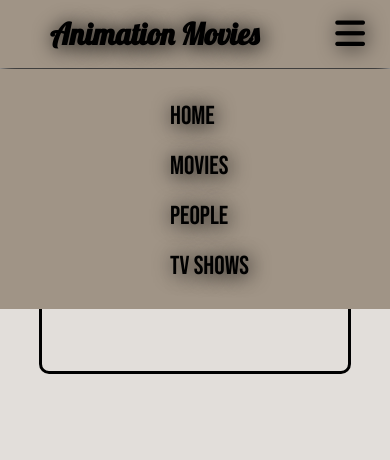
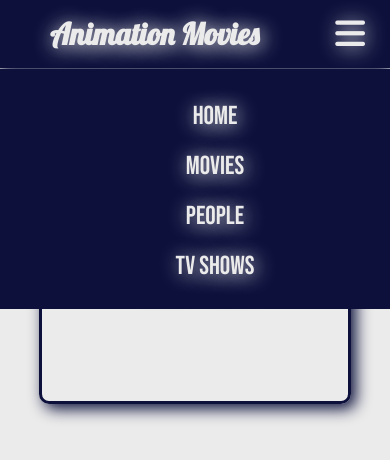
Before and after one commit to sohaali710/anime-movies-website, a plain HTML site: page pages/movies.html in a window 390 px wide. Both pictures are taken after a click on the element 350 px from the left and 35 px from the top of the page. Drawn offline with Linux system fonts and the light colour scheme; a web font is replaced by a local one.

Commit message:
change colors

```diff
--- a/pages/movies.html
+++ b/pages/movies.html
@@ -6,6 +6,7 @@
     <meta http-equiv="X-UA-Compatible" content="IE=edge">
     <meta name="viewport" content="width=device-width, initial-scale=1.0">
     <title>Movies</title>
+    <link rel="shortcut icon" href="../assets/paw-solid.svg" type="image/x-icon">
 
     <!-- google fonts -->
     <link rel="preconnect" href="https://fonts.googleapis.com">
--- a/style.css
+++ b/style.css
@@ -1,21 +1,25 @@
+:root {
+    --dark-blue: #0C103B;
+    --light-gray: rgb(235, 235, 235);
+}
+
 * {
     margin: 0;
     box-sizing: border-box;
 }
 
 body {
-    /* background-color: rgb(176, 196, 222,.2); */
-    background-color: rgb(160, 148, 134, .3);
+    color: var(--dark-blue);
+    background-color: var(--light-gray);
 
     height: 100vh;
-    /* color: #0C103B; */
+
 }
 
 nav {
     font-family: 'Bebas Neue', cursive;
 
-    /* background-color: #8da5e2; */
-    background-color: #a09486;
+    background-color: var(--dark-blue);
 
     width: 100%;
 
@@ -29,8 +33,7 @@ nav {
 
     font-size: 26px;
 
-    box-shadow: 0 5px 15px black;
-
+    box-shadow: 0 5px 15px var(--dark-blue);
 }
 
 
@@ -45,10 +48,9 @@ nav {
 
 .logo a {
     text-decoration: none;
-    /* color: #0C103B; */
-    color: black;
+    color: var(--light-gray);
 
-    text-shadow: 2px 2px 20px black;
+    text-shadow: 2px 2px 20px var(--light-gray);
 
     display: inline-block;
     transition: all .5s ease;
@@ -78,11 +80,11 @@ nav ul li {
 
 nav ul li a {
     text-decoration: none;
-    color: black;
+    color: var(--light-gray);
 
     padding: 2px 5px;
 
-    text-shadow: 2px 2px 20px black;
+    text-shadow: 2px 2px 20px var(--light-gray);
 
     transition: all .5s ease;
 
@@ -90,8 +92,8 @@ nav ul li a {
 }
 
 nav ul li a:hover {
-    color: aliceblue;
-    border: 2px solid aliceblue;
+    color: var(--light-gray);
+    border: 2px solid var(--light-gray);
     border-radius: 5px;
 
     transform: scale(1.2, 1.2);
@@ -100,7 +102,8 @@ nav ul li a:hover {
 nav #icon {
     font-size: 34px;
     margin-right: 25px;
-    text-shadow: 2px 2px 20px black;
+    color: var(--light-gray);
+    text-shadow: 2px 2px 20px var(--light-gray);
 
     cursor: pointer;
 
@@ -125,14 +128,16 @@ nav #icon {
     width: 65%;
 
     margin: auto;
+    margin-top: 70px;
+    padding: 100px 50px;
 
-    padding: 100px 50px;
-    border: #000 3px solid;
+    border: var(--dark-blue) 3px solid;
     border-radius: 10px;
+    box-shadow: 5px 5px 15px var(--dark-blue);
 
     font-size: 50px;
 
-    text-shadow: 2px 2px 20px black;
+    text-shadow: 2px 2px 20px var(--dark-blue);
 }
 
 
@@ -141,10 +146,10 @@ nav #icon {
     width: 280px;
     height: 450px;
 
-    background-color: #a09486;
+    background-color: var(--light-gray);
 
     border-radius: 10px;
-    box-shadow: 5px 5px 15px black;
+    box-shadow: 5px 5px 15px var(--dark-blue);
 
     margin: 20px;
     margin-bottom: 80px;
@@ -155,6 +160,10 @@ nav #icon {
 
     transition: all .5s ease;
     filter: blur(.79px);
+}
+
+.myMovie {
+    filter: none;
 }
 
 .myDiv:hover {
@@ -170,7 +179,7 @@ nav #icon {
 
     border-radius: 10px 10px 0 0;
 
-    box-shadow: 5px 5px 15px black;
+    box-shadow: 5px 5px 15px var(--dark-blue);
 
 }
 
@@ -182,6 +191,7 @@ nav #icon {
 .tit {
     height: 30%;
     font-size: 21px;
+    color: var(--dark-blue);
 
     overflow: hidden;
 }
@@ -215,10 +225,11 @@ nav #icon {
         display: flex;
         flex-direction: column;
         align-items: center;
+        text-align: center;
 
         left: 0;
 
-        background-color: #a09486;
+        background-color: var(--dark-blue);
     }
 }
 
@@ -268,7 +279,7 @@ nav #icon {
 
 .details {
     border-radius: 10px;
-    box-shadow: 5px 5px 15px black;
+    box-shadow: 5px 5px 15px var(--dark-blue);
 
     margin: 20px;
     margin-bottom: 80px;
@@ -336,6 +347,7 @@ nav #icon {
 
     .details {
         width: 95%;
+        padding: 1rem;
     }
 }
 
```
Also changed, not shown: movieDetails.html (+1 -0 lines), pages/TVshows.html (+1 -0 lines), pages/people.html (+1 -0 lines).
